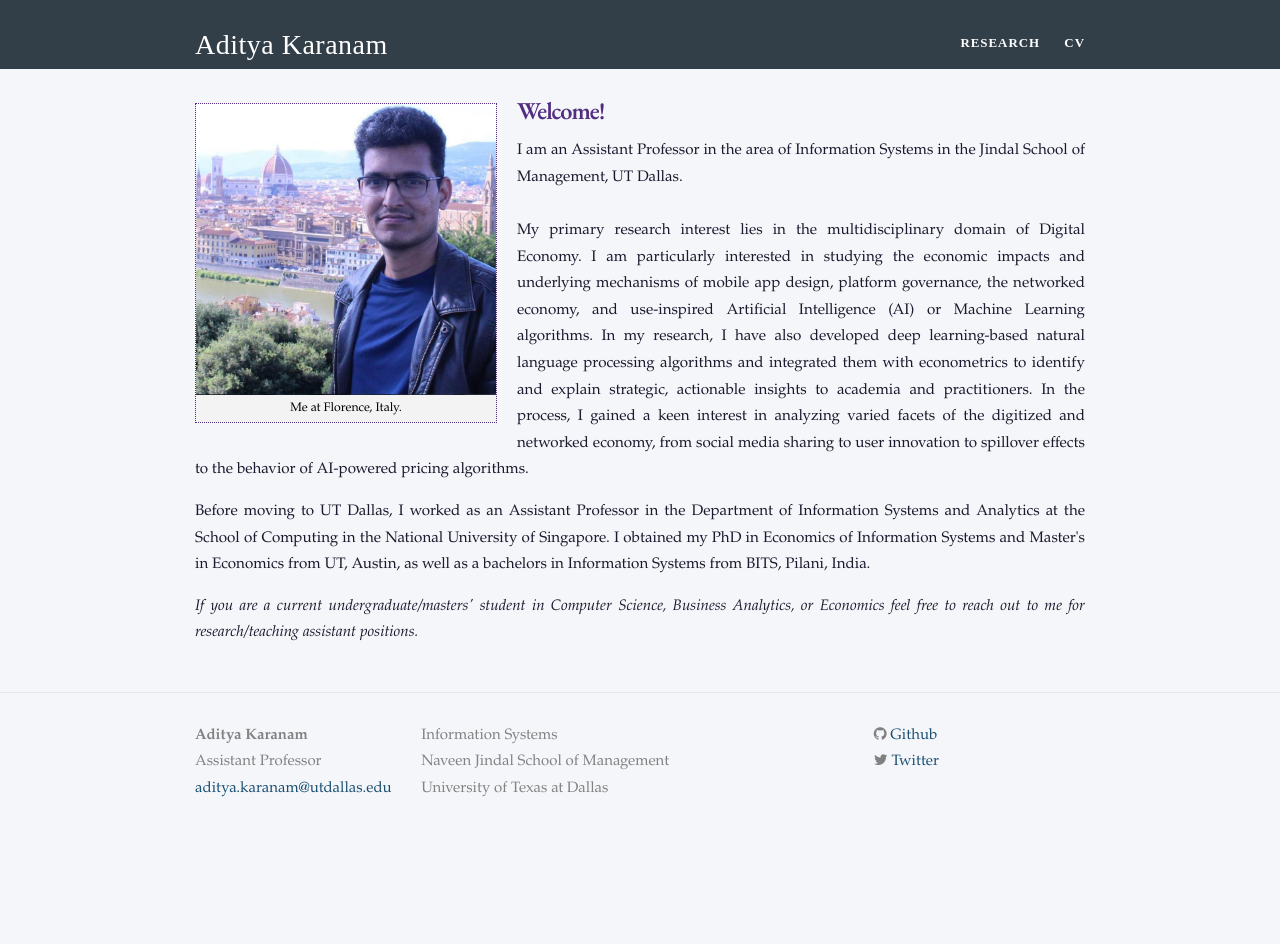
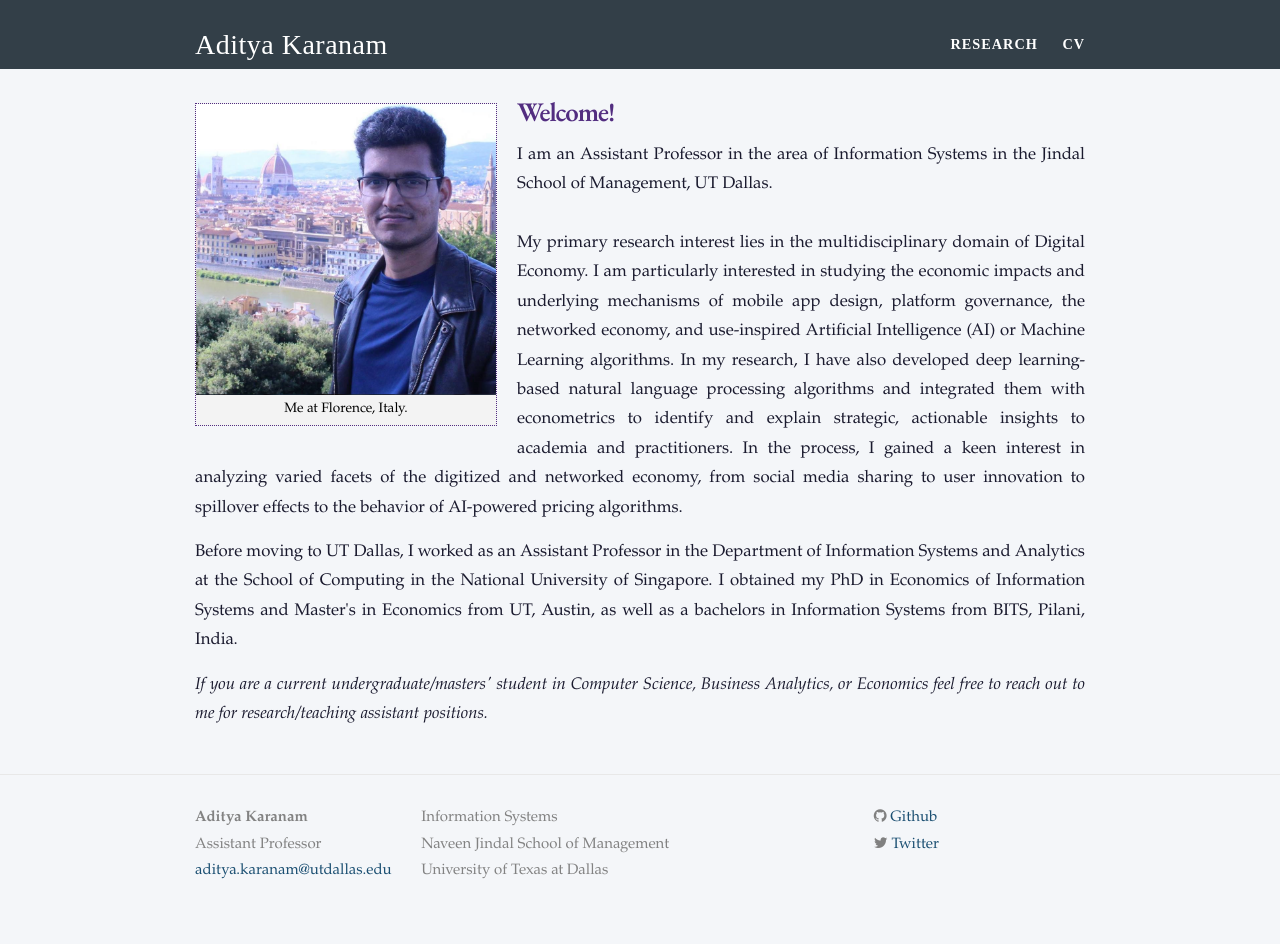
Before and after one commit to askaranam/askaranam.github.io, a Jekyll site: the page built from index.html, in a window 1280 px wide. Built offline with Jekyll 4.4.1, drawn with Linux system fonts in a browser that asks for light colours; nearby versions of some CDN libraries; some web fonts are replaced; before the commit the page ends 900 px from its top, so only the background shows below that.

Commit message:
Update main.scss

```diff
--- a/css/main.scss
+++ b/css/main.scss
@@ -7,7 +7,7 @@
 
 // Our variables
 $base-font-family: Palatino, 'Palatino Linotype', 'Book Antiqua', Georgia, serif;
-$base-font-size:   .95em;
+$base-font-size:   1.05em;
 $small-font-size:  $base-font-size * 0.875;
 $base-line-height: 1.75;
 $spacing-unit:     30px;
```
